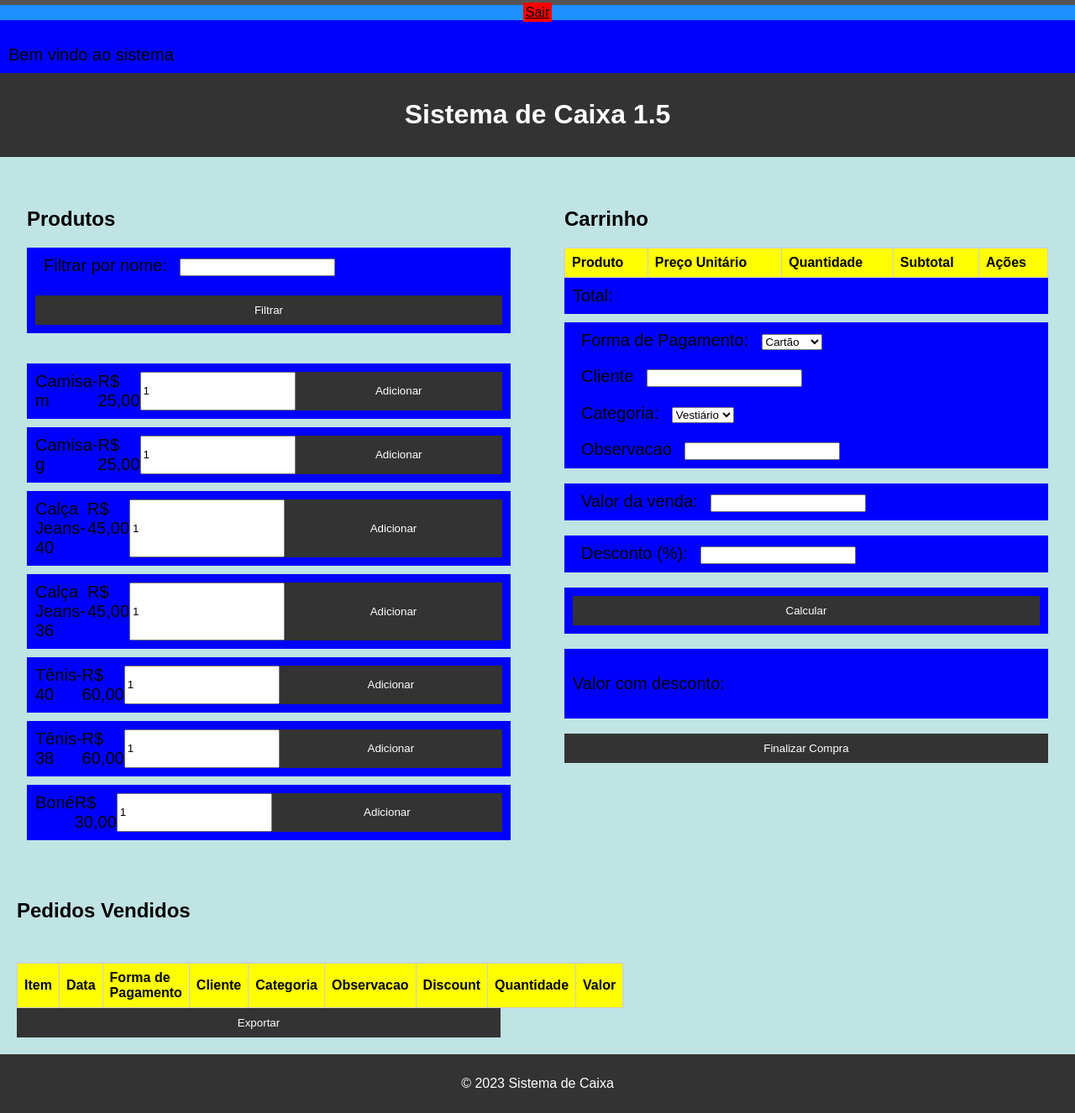
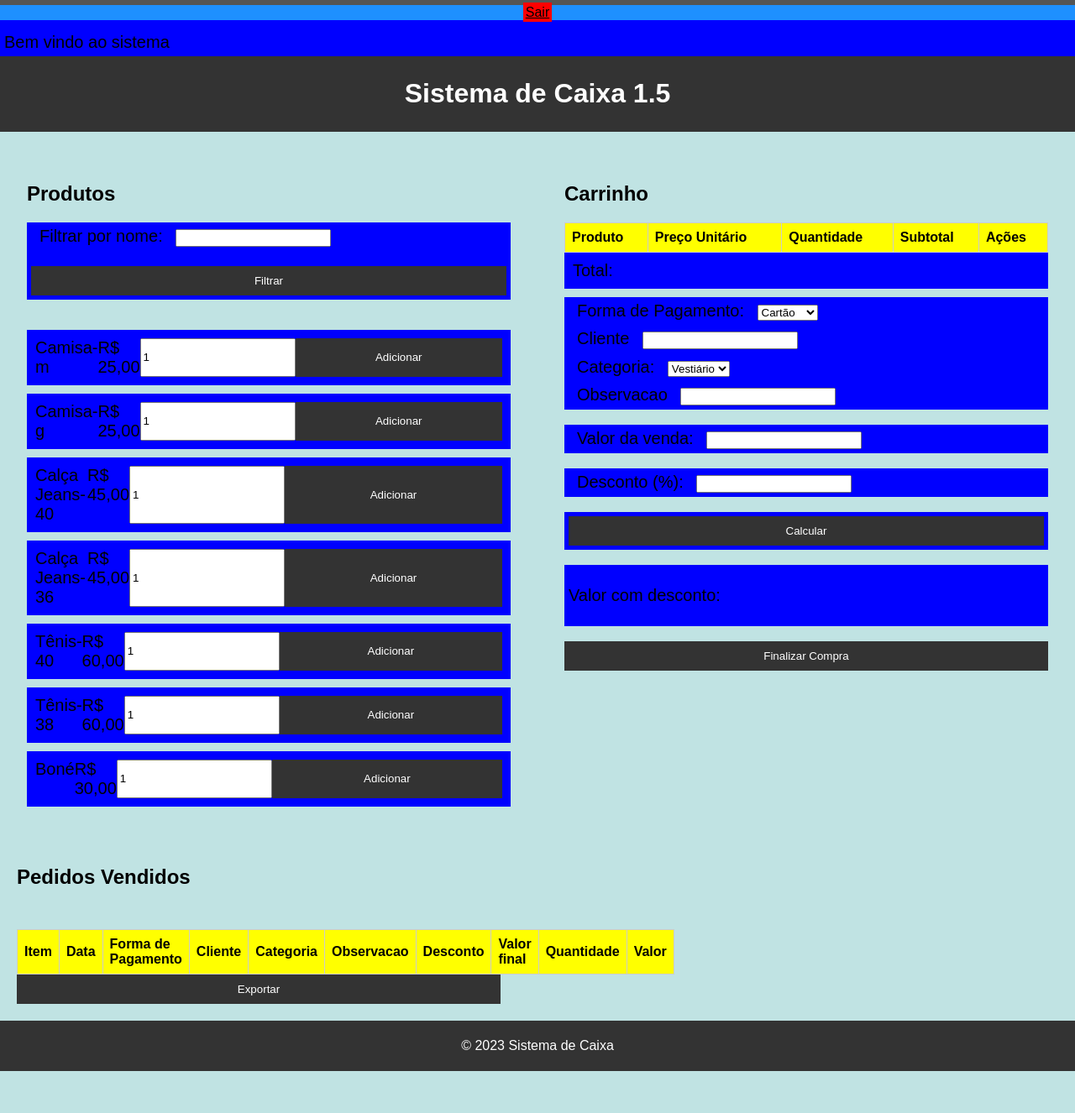
Before and after one commit to danielpaiv/Sistema-caixa, a PHP site: page /Sistema-caixa-1.5/sistema.php in a window 1280 px wide. Shown: the whole page at 84% size. After the commit the page ends 1276 px from the top, so only its background shows below. Run offline with PHP 8.4, Linux system fonts and the light colour scheme; the visitor is signed in with stand-in values (Sample User, id 1); lists and menus that the app fills with data are empty.

Commit message:
*Adicionado o campo valor final

```diff
--- a/Sistema-caixa-1.5/sistema.php
+++ b/Sistema-caixa-1.5/sistema.php
@@ -41,7 +41,7 @@
                 div{
                     background-color: blue;
                     font-size: 20px;
-                    padding: 10px;
+                    padding: 5px;
 
                 }
                 .navbar-toggler-icon{
@@ -65,7 +65,7 @@
                     background-color: #333;
                     color: #fff;
                     text-align: center;
-                    padding: 10px 0;
+                    padding: 5px;
                 }
 
                 main {
@@ -261,7 +261,7 @@
           <tbody class="itens-carrinho"></tbody>
         </table>
         <div class="total">
-          <span>Total:</span>
+          <span >Total:</span>
           <span></span>
         </div>
 
@@ -306,7 +306,9 @@
         </div><br>
 
         <div>
-          <p>Valor com desconto: <span id="Valor-final"></span></p>
+
+          <p>Valor com desconto: <span id="valor-final"></span></p>
+
         </div><br>
 
         <button class="finalizar-compra">Finalizar Compra</button>
@@ -327,7 +329,8 @@
           <th>Cliente</th>
           <th>Categoria</th>
           <th>Observacao</th>
-          <th>Discount</th>
+          <th>Desconto</th>
+          <th>Valor final</th>
           <th>Quantidade</th>
           <th>Valor</th>
         </tr>
@@ -353,7 +356,8 @@
         const valorComDesconto = valorServico - desconto ;
 
         // Exiba o resultado
-        document.getElementById("Valor-final").textContent = valorComDesconto.toFixed(0);
+        document.getElementById("valor-final").value = valorComDesconto.toFixed(0);
+        document.getElementById("valor-final").textContent = valorComDesconto.toFixed(0);
         }
   // código filtrar itens...
 
@@ -417,6 +421,7 @@
               const selectCategoria = document.getElementById('categoria');
               const selectObservacao = document.getElementById('observacao');
               const selectDiscount = document.getElementById('discount');
+               const selectValorFinal = document.getElementById('valor-final');
               let totalCompra = 0;
 
               // Adiciona eventos de clique para adicionar produtos ao carrinho
@@ -498,6 +503,7 @@
                       const categoria = selectCategoria.value;
                       const observacao = selectObservacao.value;
                       const discount = selectDiscount.value;
+                      const valorFinal = selectValorFinal.value;
                       const data = new Date().toLocaleDateString();
 
                       const itensCarrinhoRows = document.querySelectorAll('.itens-carrinho tr');
@@ -519,6 +525,7 @@
                             <td>${categoria}</td>
                             <td>${observacao}</td>
                             <td>${discount}</td>
+                            <td>${valorFinal}</td>
                             <td>${quantidade}</td>
                             <td>${valor}</td>
                             `;
@@ -539,7 +546,7 @@
                 {
                   const linhasTabela = document.querySelectorAll('.pedidos-vendidos tbody tr');
 
-                  let textoExportado = 'Item,Data,Forma de Pagamento,Cliente,Categoria,Observacao,Desconto,Quantidade,Valor\n';
+                  let textoExportado = 'Item,Data,Forma de Pagamento,Cliente,Categoria,Observacao,Desconto,Valor Final,Quantidade,Valor\n';
 
                   linhasTabela.forEach
                   (linha =>
```
